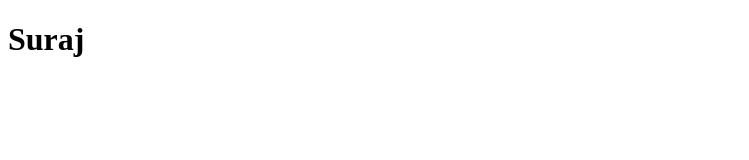
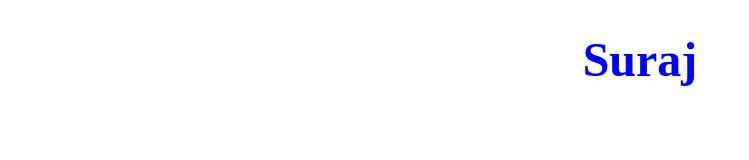
Before and after one commit to Dhrubajyoti930/suraj, a plain HTML site: page index.html in a window 1280 px wide. Shown: the whole page, without its empty margins (0-749 px from the left). Drawn offline with Linux system fonts and the light colour scheme.

Commit message:
Update index.html

```diff
--- a/index.html
+++ b/index.html
@@ -3,10 +3,18 @@
     <head>
         <meta charset="utf-8">
         <title>Hello-I-am-Suraj</title>
+		<style>
+			#header {
+				color: blue;
+				text-align: center;
+				font-size: 3em;
+			}
+		</style>
+	</head>
 
 		<body>
-			<h1>Suraj</h1>
+			<h1 id="header">Suraj</h1>
 		</body>
 
-	</head>
+
 </html>
```
